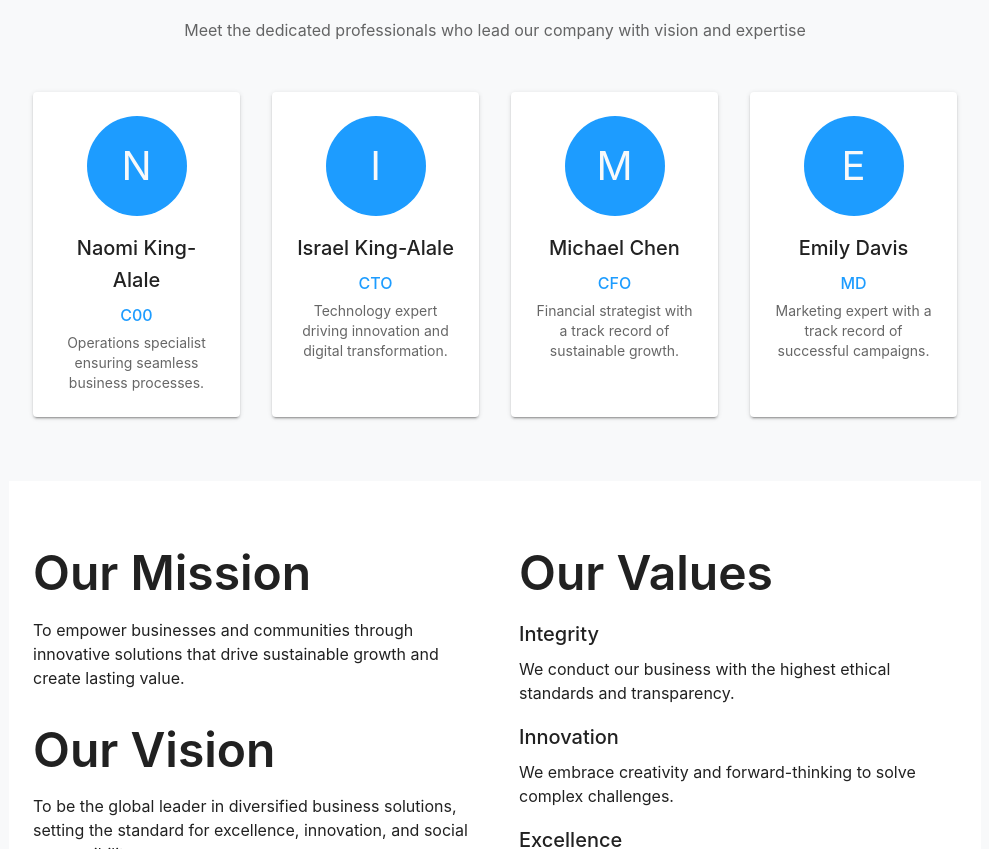
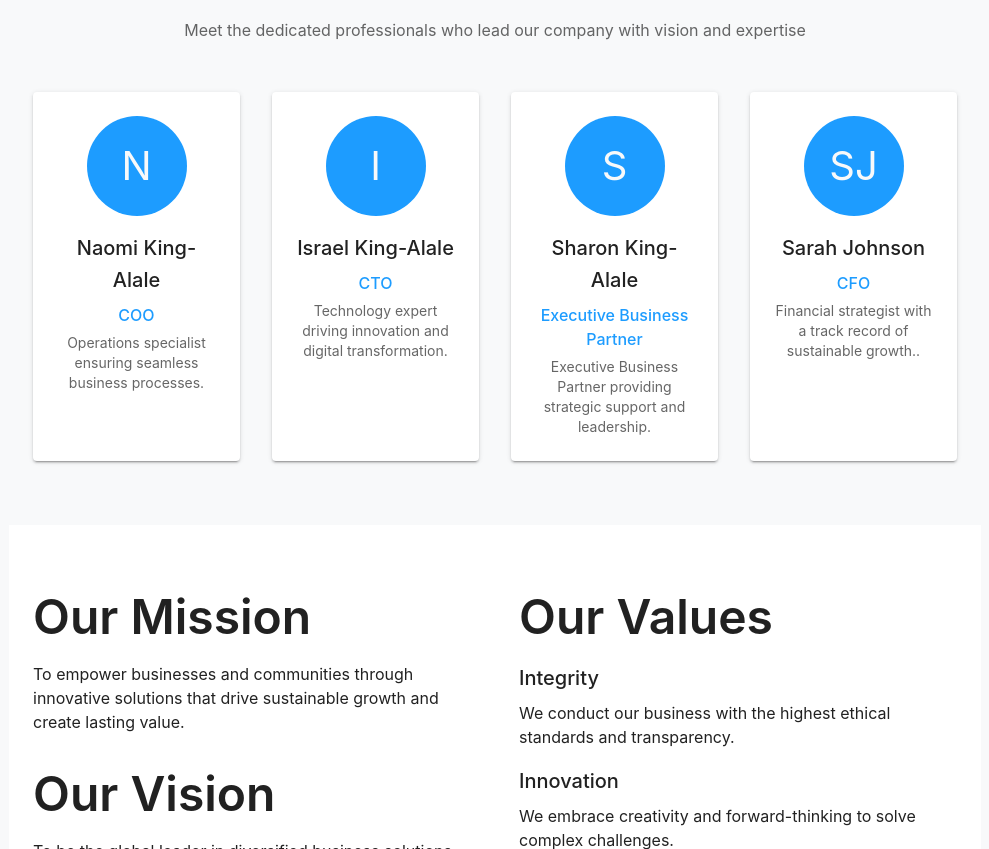
Before and after one commit to CodedX-cyber/RippleFox, a React (Create React App) app in the folder frontend/: page /about in a window 1280 px wide. Shown: the part 1234-2083 px from the top of the page, without its empty margins (275-1264 px from the left). Built offline with nearby package versions, Linux system fonts and the light colour scheme; a web font is replaced by a local one.

Commit message:
adding asthetically pleasing layoffs

```diff
--- a/frontend/src/pages/auth/LoginPage.js
+++ b/frontend/src/pages/auth/LoginPage.js
@@ -118,11 +118,10 @@ const LoginPage = () => {
   };
 
   return (
-    <Container component="main" maxWidth="xs">
+    <Container component="main" maxWidth="xs" sx={{ background: 'linear-gradient(135deg, #f5f7fa 0%, #c3cfe2 100%)', minHeight: '100vh', display: 'flex', alignItems: 'center', justifyContent: 'center' }}>
       <Fade in={showWelcome} timeout={500}>
         <Box
           sx={{
-            marginTop: 8,
             display: 'flex',
             flexDirection: 'column',
             alignItems: 'center',
@@ -132,7 +131,7 @@ const LoginPage = () => {
             Sign in to your account
           </Typography>
 
-          <Paper elevation={3} sx={{ p: 4, width: '100%', borderRadius: 2 }}>
+          <Paper elevation={3} sx={{ p: 4, width: '100%', borderRadius: 2, backgroundColor: 'rgba(255, 255, 255, 0.25)', border: '1px solid rgba(255, 255, 255, 0.5)', backdropFilter: 'blur(10px)' }}>
             {serverError && (
               <Alert severity="error" sx={{ mb: 3 }}>
                 {serverError}
@@ -220,7 +219,7 @@ const LoginPage = () => {
                 size="large"
                 disabled={formik.isSubmitting}
                 startIcon={formik.isSubmitting ? <CircularProgress size={20} /> : <LoginIcon />}
-                sx={{ mt: 2, mb: 2, py: 1.5 }}
+                sx={{ mt: 2, mb: 2, py: 1.5, background: 'linear-gradient(45deg, #2196F3 30%, #21CBF3 90%)', '&:hover': { background: 'linear-gradient(45deg, #1976D2 30%, #00BCD4 90%)' } }}
               >
                 {formik.isSubmitting ? 'Signing in...' : 'Sign In'}
               </Button>
@@ -233,7 +232,7 @@ const LoginPage = () => {
                     fullWidth
                     variant="outlined"
                     startIcon={<GoogleIcon />}
-                    sx={{ mb: 1 }}
+                    sx={{ mb: 1, '&:hover': { backgroundColor: 'rgba(66, 133, 244, 0.04)' } }}
                     onClick={() => window.location.href = '/api/v1/auth/google/'}
                   >
                     Continue with Google
--- a/frontend/src/pages/auth/RegisterPage.js
+++ b/frontend/src/pages/auth/RegisterPage.js
@@ -145,7 +145,7 @@ const RegisterPage = () => {
   const handleMouseDownPassword = (event) => event.preventDefault();
 
   return (
-    <Container component="main" maxWidth="sm" sx={{ mt: 4, mb: 8 }}>
+    <Container component="main" maxWidth="sm" sx={{ mt: 4, mb: 8, background: 'linear-gradient(135deg, #f5f7fa 0%, #c3cfe2 100%)', minHeight: '100vh', display: 'flex', alignItems: 'center', justifyContent: 'center' }}>
       <Fade in={showForm} timeout={800}>
         <Paper
           elevation={3}
@@ -155,7 +155,9 @@ const RegisterPage = () => {
             flexDirection: 'column',
             alignItems: 'center',
             borderRadius: 2,
-            backgroundColor: 'background.paper',
+            backgroundColor: 'rgba(255, 255, 255, 0.25)',
+            border: '1px solid rgba(255, 255, 255, 0.5)',
+            backdropFilter: 'blur(10px)',
           }}
         >
           <Box
@@ -411,7 +413,9 @@ const RegisterPage = () => {
                 fontSize: '1rem',
                 fontWeight: 600,
                 boxShadow: 'none',
+                background: 'linear-gradient(45deg, #2196F3 30%, #21CBF3 90%)',
                 '&:hover': {
+                  background: 'linear-gradient(45deg, #1976D2 30%, #00BCD4 90%)',
                   boxShadow: '0 4px 12px rgba(74, 108, 247, 0.3)',
                 },
               }}
--- a/frontend/src/pages/auth/RegisterPage.new.js
+++ b/frontend/src/pages/auth/RegisterPage.new.js
@@ -129,7 +129,7 @@ const RegisterPage = () => {
   };
 
   return (
-    <Container component="main" maxWidth="sm">
+    <Container component="main" maxWidth="sm" sx={{ background: 'linear-gradient(135deg, #f5f7fa 0%, #c3cfe2 100%)', minHeight: '100vh', display: 'flex', alignItems: 'center', justifyContent: 'center' }}>
       <Fade in={showForm} timeout={500}>
         <Box
           sx={{
@@ -143,7 +143,7 @@ const RegisterPage = () => {
             Create your account
           </Typography>
 
-          <Paper elevation={3} sx={{ p: 4, width: '100%', borderRadius: 2 }}>
+          <Paper elevation={3} sx={{ p: 4, width: '100%', borderRadius: 2, backgroundColor: 'rgba(255, 255, 255, 0.25)', border: '1px solid rgba(255, 255, 255, 0.5)', backdropFilter: 'blur(10px)' }}>
             {serverError && (
               <Alert severity="error" sx={{ mb: 3 }}>
                 {serverError}
@@ -333,7 +333,7 @@ const RegisterPage = () => {
                 variant="contained"
                 size="large"
                 disabled={formik.isSubmitting}
-                sx={{ mt: 2, mb: 3, py: 1.5 }}
+                sx={{ mt: 2, mb: 3, py: 1.5, background: 'linear-gradient(45deg, #2196F3 30%, #21CBF3 90%)', '&:hover': { background: 'linear-gradient(45deg, #1976D2 30%, #00BCD4 90%)' } }}
               >
                 {formik.isSubmitting ? (
                   <CircularProgress size={24} color="inherit" />
--- a/frontend/src/pages/public/AboutPage.js
+++ b/frontend/src/pages/public/AboutPage.js
@@ -12,7 +12,7 @@ const stats = [
 const team = [
   {
     name: 'Naomi King-Alale',
-    role: 'C00',
+    role: 'COO',
     avatar: 'N',
     bio: 'Operations specialist ensuring seamless business processes.'
   },
@@ -23,16 +23,16 @@ const team = [
     bio: 'Technology expert driving innovation and digital transformation.'
   },
   {
-    name: 'Michael Chen',
-    role: 'CFO',
-    avatar: 'M',
-    bio: 'Financial strategist with a track record of sustainable growth.'
+    name: 'Sharon King-Alale',
+    role: 'Executive Business Partner',
+    avatar: 'S',
+    bio: 'Executive Business Partner providing strategic support and leadership.'
   },
   {
-    name: 'Emily Davis',
-    role: 'MD',
-    avatar: 'E',
-    bio: 'Marketing expert with a track record of successful campaigns.'
+    name: 'Sarah Johnson',
+    role: 'CFO',
+    avatar: 'SJ',
+    bio: 'Financial strategist with a track record of sustainable growth..'
   },
 ];
 
@@ -40,7 +40,7 @@ const AboutPage = () => {
   return (
     <Box>
       {/* Hero Section */}
-      <Box bgcolor="primary.main" color="white" py={12} textAlign="center">
+      <Box sx={{ background: 'linear-gradient(135deg, #667eea 0%, #764ba2 100%)', color: 'white', py: 12, textAlign: 'center' }}>
         <Container maxWidth="lg">
           <Typography variant="h2" component="h1" gutterBottom>
             About Ripple Fox
@@ -56,7 +56,7 @@ const AboutPage = () => {
         <Container maxWidth="lg">
           <Grid container spacing={4} justifyContent="center">
             {stats.map((stat, index) => (
-              <Grid item xs={6} sm={3} key={index} textAlign="center">
+              <Grid item xs={6} sm={3} key={index} textAlign="center" sx={{ transition: 'transform 0.3s', '&:hover': { transform: 'scale(1.05)' } }}>
                 <Box mb={1}>
                   {stat.icon}
                 </Box>
@@ -117,7 +117,7 @@ const AboutPage = () => {
           <Grid container spacing={4}>
             {team.map((member, index) => (
               <Grid item xs={12} sm={6} md={3} key={index}>
-                <Paper elevation={2} sx={{ p: 3, height: '100%' }}>
+                <Paper elevation={2} sx={{ p: 3, height: '100%', transition: 'transform 0.3s, boxShadow 0.3s', '&:hover': { transform: 'translateY(-10px)', boxShadow: '0 10px 30px rgba(0,0,0,0.2)' } }}>
                   <Box display="flex" flexDirection="column" alignItems="center" textAlign="center">
                     <Avatar
                       sx={{
--- a/frontend/src/pages/public/ContactPage.js
+++ b/frontend/src/pages/public/ContactPage.js
@@ -10,7 +10,7 @@ const ContactPage = () => {
   };
 
   return (
-    <Box sx={{ py: 8 }}>
+    <Box sx={{ py: 8, background: 'linear-gradient(135deg, #f5f7fa 0%, #c3cfe2 100%)', minHeight: '100vh' }}>
       <Container maxWidth="lg">
         <Grid container spacing={6}>
           <Grid item xs={12} md={6}>
@@ -22,15 +22,15 @@ const ContactPage = () => {
             </Typography>
 
             <Box sx={{ mt: 4, mb: 4 }}>
-              <Box sx={{ display: 'flex', alignItems: 'center', mb: 2 }}>
+              <Box sx={{ display: 'flex', alignItems: 'center', mb: 2, p: 1, borderRadius: 1, transition: 'all 0.3s', '&:hover': { backgroundColor: 'rgba(25, 118, 210, 0.04)', transform: 'translateX(5px)' } }}>
                 <Email color="primary" sx={{ mr: 2 }} />
                 <Typography>info@ripplefox.co</Typography>
               </Box>
-              <Box sx={{ display: 'flex', alignItems: 'center', mb: 2 }}>
+              <Box sx={{ display: 'flex', alignItems: 'center', mb: 2, p: 1, borderRadius: 1, transition: 'all 0.3s', '&:hover': { backgroundColor: 'rgba(25, 118, 210, 0.04)', transform: 'translateX(5px)' } }}>
                 <Phone color="primary" sx={{ mr: 2 }} />
                 <Typography>+234 904 431 9888</Typography>
               </Box>
-              <Box sx={{ display: 'flex', alignItems: 'center' }}>
+              <Box sx={{ display: 'flex', alignItems: 'center', p: 1, borderRadius: 1, transition: 'all 0.3s', '&:hover': { backgroundColor: 'rgba(25, 118, 210, 0.04)', transform: 'translateX(5px)' } }}>
                 <LocationOn color="primary" sx={{ mr: 2 }} />
                 <Typography>123 Business Avenue, Tech City, 10001</Typography>
               </Box>
@@ -38,7 +38,7 @@ const ContactPage = () => {
           </Grid>
 
           <Grid item xs={12} md={6}>
-            <Paper elevation={3} sx={{ p: 4 }}>
+            <Paper elevation={3} sx={{ p: 4, borderRadius: 3, boxShadow: '0 8px 32px rgba(0,0,0,0.1)', backdropFilter: 'blur(10px)', backgroundColor: 'rgba(255, 255, 255, 0.25)', border: '1px solid rgba(255, 255, 255, 0.5)' }}>
               <form onSubmit={handleSubmit}>
                 <Grid container spacing={3}>
                   <Grid item xs={12} sm={6}>
@@ -91,6 +91,7 @@ const ContactPage = () => {
                       color="primary"
                       size="large"
                       fullWidth
+                      sx={{ background: 'linear-gradient(45deg, #2196F3 30%, #21CBF3 90%)', '&:hover': { background: 'linear-gradient(45deg, #1976D2 30%, #00BCD4 90%)' } }}
                     >
                       Send Message
                     </Button>
```
Also changed, not shown: frontend/src/pages/auth/LoginPage.new.js (+4 -5 lines).
